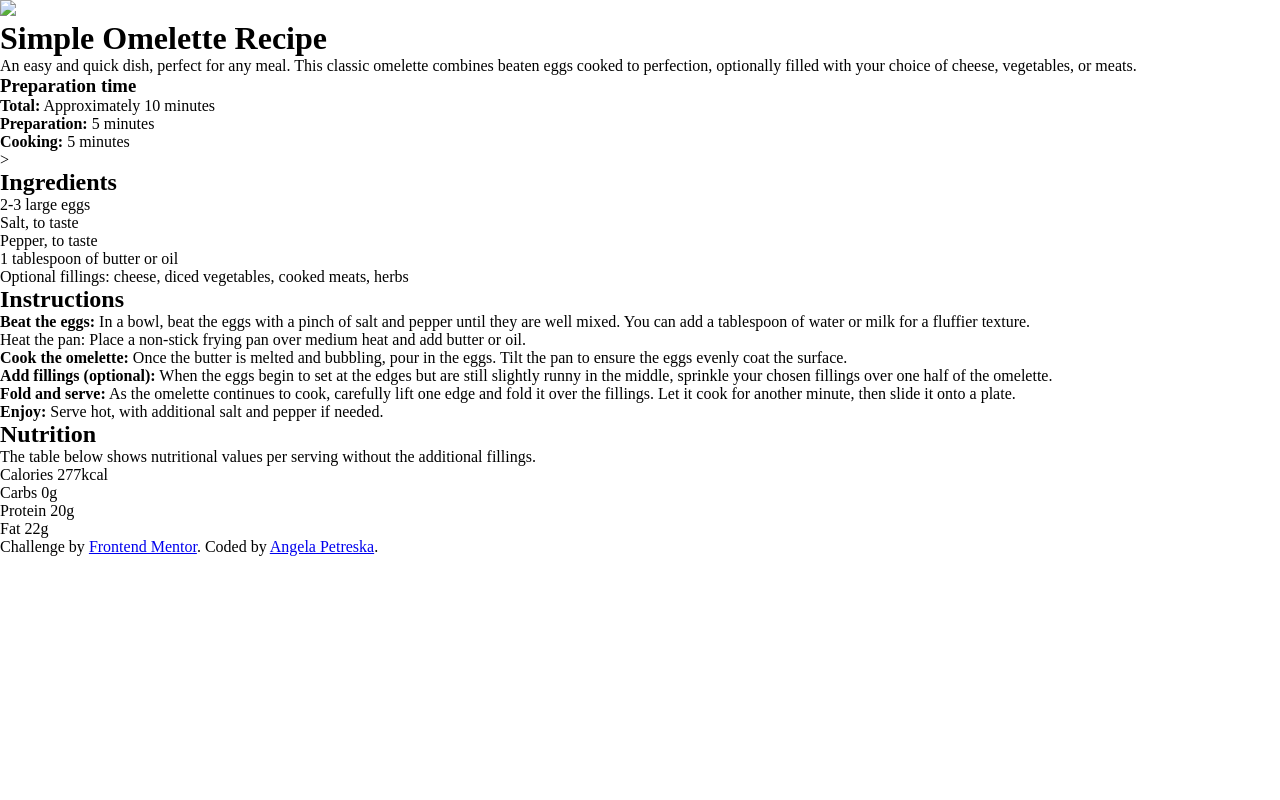
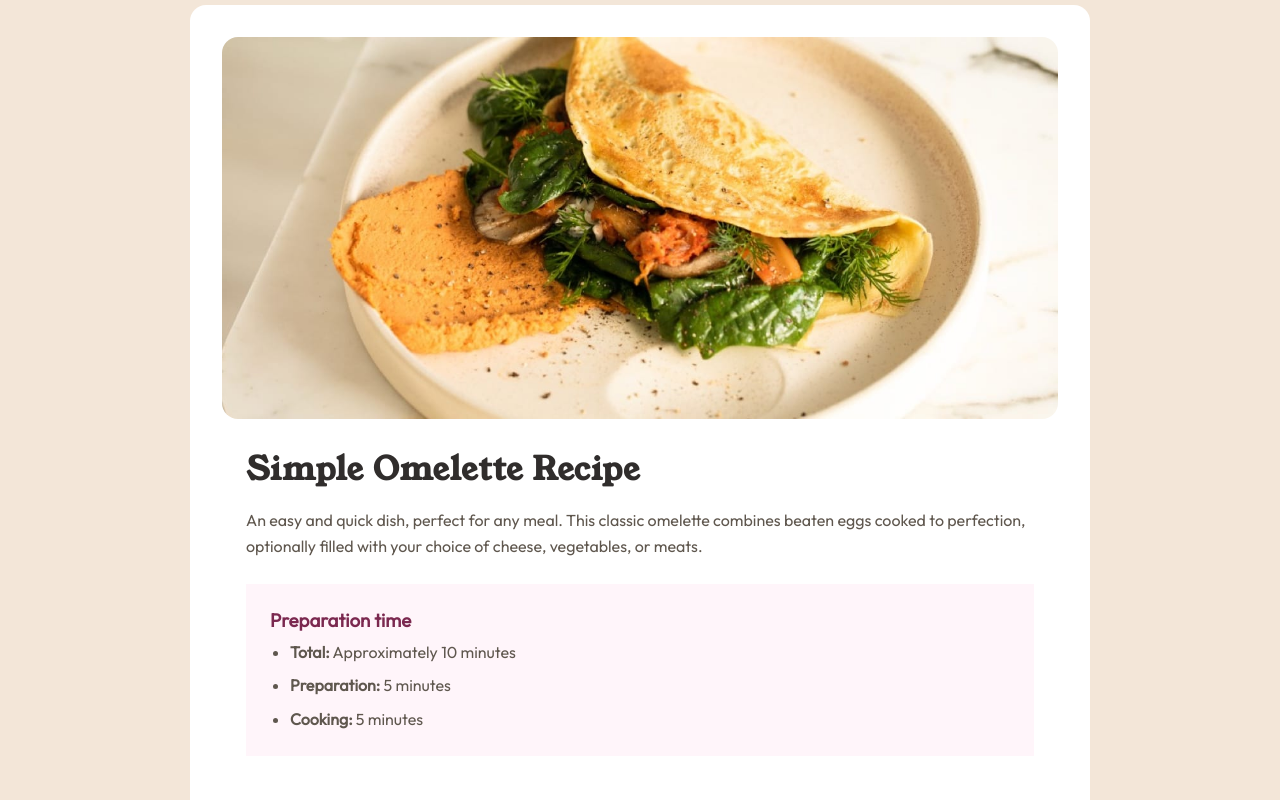
Before and after one commit to AngelaPetreska/Recipe-page, a plain HTML site: page index.html in a window 1280 px wide. Shown: the top 800 px of the page. Drawn offline with Linux system fonts and the light colour scheme.

Commit message:
styles.css was added

```diff
--- a/index.html
+++ b/index.html
@@ -10,8 +10,8 @@
 </head>
 <body>
   <div class="container">
-    <img src="./exerciseOne/assets/images/image-omelette.jpeg"/>
-    <div>
+    <img src="./assets/images/image-omelette.jpeg" alt="Omlette photo"/>
+    <div class="banner">
       <h1>Simple Omelette Recipe</h1>
       <p> An easy and quick dish, perfect for any meal. This classic omelette combines beaten eggs cooked
         to perfection, optionally filled with your choice of cheese, vegetables, or meats.
@@ -23,9 +23,9 @@
       <li><strong>Preparation:</strong> 5 minutes</li>
       <li><strong>Cooking:</strong> 5 minutes</li>
     </ul>
-  </article>>
+  </article>
     </div>
- <div>
+ <div class="ingredients">
   <h2>Ingredients</h2>
   <ul>
     <li>2-3 large eggs</li>
@@ -35,12 +35,12 @@
     <li>Optional fillings: cheese, diced vegetables, cooked meats, herbs</li>
   </ul>
  </div>
-  <div>
+  <div class="instructions">
     <h2>Instructions</h2>
     <ol>
       <li><strong>Beat the eggs:</strong> In a bowl, beat the eggs with a pinch of salt and pepper until they are well mixed.
         You can add a tablespoon of water or milk for a fluffier texture.</li>
-      <li>Heat the pan: Place a non-stick frying pan over medium heat and add butter or oil.
+      <li><strong>Heat the pan:</strong> Place a non-stick frying pan over medium heat and add butter or oil.
       </li>
       <li><strong>Cook the omelette:</strong> Once the butter is melted and bubbling, pour in the eggs. Tilt the pan to ensure
         the eggs evenly coat the surface.</li>
@@ -51,15 +51,27 @@
       <li><strong>Enjoy:</strong> Serve hot, with additional salt and pepper if needed.</li>
     </ol>
   </div>
-  <div>
+  <div class="nutrition-steps">
     <h2>Nutrition</h2>
-    <p>The table below shows nutritional values per serving without the additional fillings.</p>
-  <article>
-    <p>Calories<span> 277kcal</span></p>
-    <p>Carbs<span> 0g</span></p>
-    <p>Protein<span> 20g</span></p>
-    <p>Fat<span> 22g</span></p>
-  </article>
+    <p class="values">The table below shows nutritional values per serving without the additional fillings.</p>
+    <div class="nutrition-table">
+      <div class="item">
+        <p>Calories</p>
+        <p class="ammount">277kcal</p>
+      </div>
+      <div class="item">
+        <p>Carbs</p>
+        <p class="ammount">0g</p>
+      </div>
+      <div class="item">
+        <p>Protein</p>
+        <p class="ammount">20g</p>
+      </div>
+      <div class="item">
+        <p>Fat</p>
+        <p class="ammount">22g</p>
+      </div>
+    </div>
   </div>
   </div>
   <div class="attribution">
--- a/styles.css
+++ b/styles.css
@@ -1,29 +1,131 @@
 @font-face {
     font-family: outfit;
-    src: url(./assets/fonts/outfit/static/Outfit-Regular.ttf) format("ttf");
+    src: url(./assets/fonts/outfit/static/Outfit-Regular.ttf);
 }
 
 @font-face {
     font-family: youngserif;
-    src: url(./assets/fonts/young-serif/YoungSerif-Regular.ttf) format("ttf");
+    src: url(./assets/fonts/young-serif/YoungSerif-Regular.ttf);
 }
 
 * {
     margin: 0;
     padding: 0;
     box-sizing: border-box;
+    font-family: outfit;
 }
 
 img {
     max-width: 100%;
 }
 
+ul,
+ol {
+    padding-left: 20px;
+}
+
 body {
-    font-family: outfit;
+    background-color:  hsl(30, 54%, 90%);
+}
+
+h1,
+h2 {
+    font-family: youngserif;
+    color:hsl(14, 45%, 36%);
+    letter-spacing: 0.05rem;
+}
+
+p,
+li {
+    line-height: 1.6;
+    color: hsl(30, 10%, 34%);
+}
+
+li {
+    margin-top: 0.5rem;
+}
+
+.container {
+    max-width: 900px;
+    margin-inline: auto;
+    background-color: #fff;
+}
+
+.container div:not(first-child) {
+    padding: 1.5rem;
+}
+
+.banner h1 {
+    margin-bottom: 1rem;
+}
+
+.banner article {
+    background-color: hsl(330, 100%, 98%);
+    padding: 1.5rem;
+    border-radius: 0.5 rem;
+    margin-top: 1.5rem;
+}
+
+.banner article h3 {
+    color: hsl(332, 51%, 32%);
+    margin-bottom: 0.5rem;
+}
+
+.instructions {
+    border-top: 1px solid hsl(30, 18%, 87%);
+    border-bottom: 1px solid hsl(30, 18%, 87%);
+}
+
+.nutrition-steps .value {
+    margin-bottom: 1rem;
+}
+
+.nutrition-steps .item {
+    padding: 0.75rem 2rem;
+    display: flex;
+    transition: all 200ms ease;
+    border-bottom: 1px solid hsl(30, 18%, 87%);
+}
+
+.nutrition-table .item:last-child {
+    border-bottom: 0;
+}
+
+.nutrition-table .item p:nth-child(2){
+    color: hsl(14, 45%, 36%);
+    font-weight: 700;
+}
+
+.nutrition-table .item > * {
+    width: 100px;
+    margin-right: auto;
 }
 
 
-/*
-.attribution { font-size: 11px; text-align: center; }
-.attribution a { color: hsl(228, 45%, 44%); }
-*/
+.attribution {
+    font-size: 13px;
+    text-align: center;
+    margin-bottom: 5rem;
+    margin-top: 1rem;
+}
+
+.attribution a {
+    color: hsl(228, 45%, 44%);
+}
+
+@media (min-width: 768px) {
+    .container {
+        margin: 5px auto 0;
+        padding: 2rem;
+        border-radius: 1rem;
+    }
+
+    .banner h1 {
+        font-size: 2rem;
+        color: hsl(24, 5%, 18%);
+    }
+
+    img {
+        border-radius: 1rem;
+    }
+}
```
